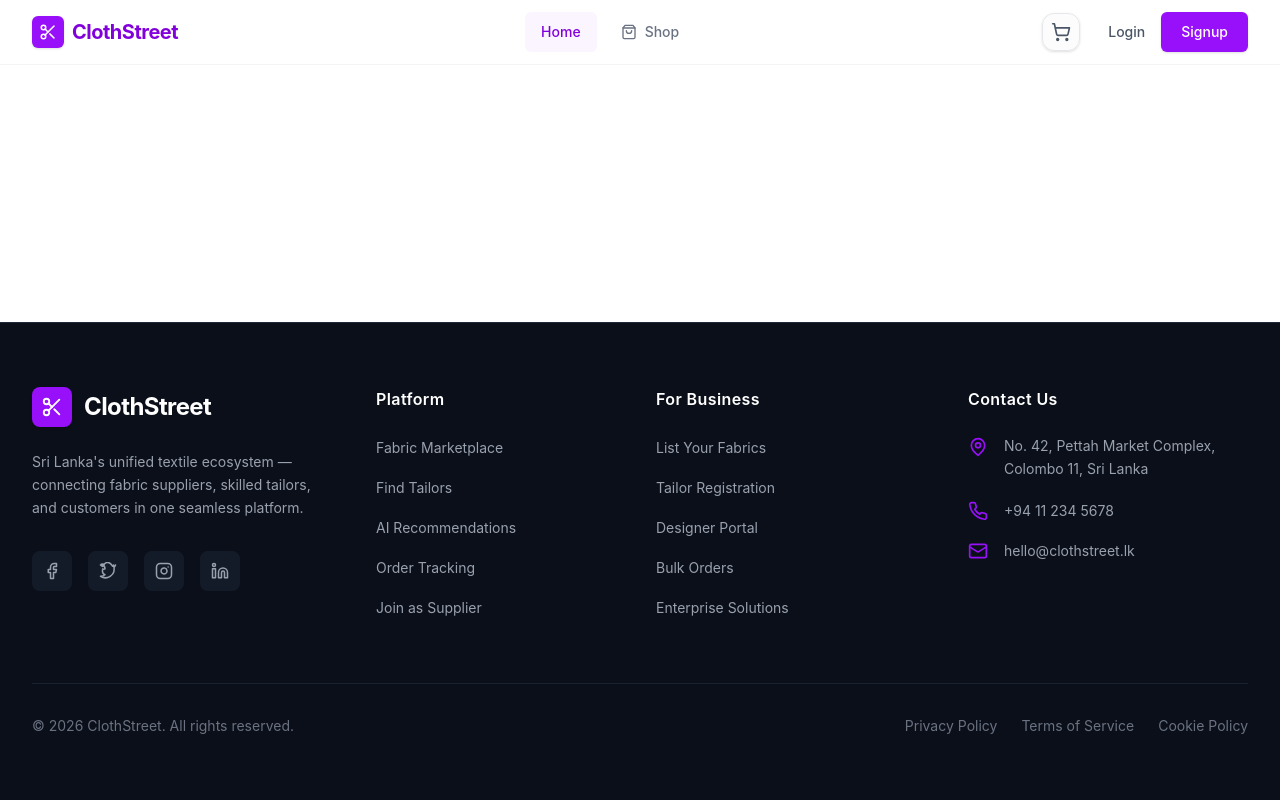
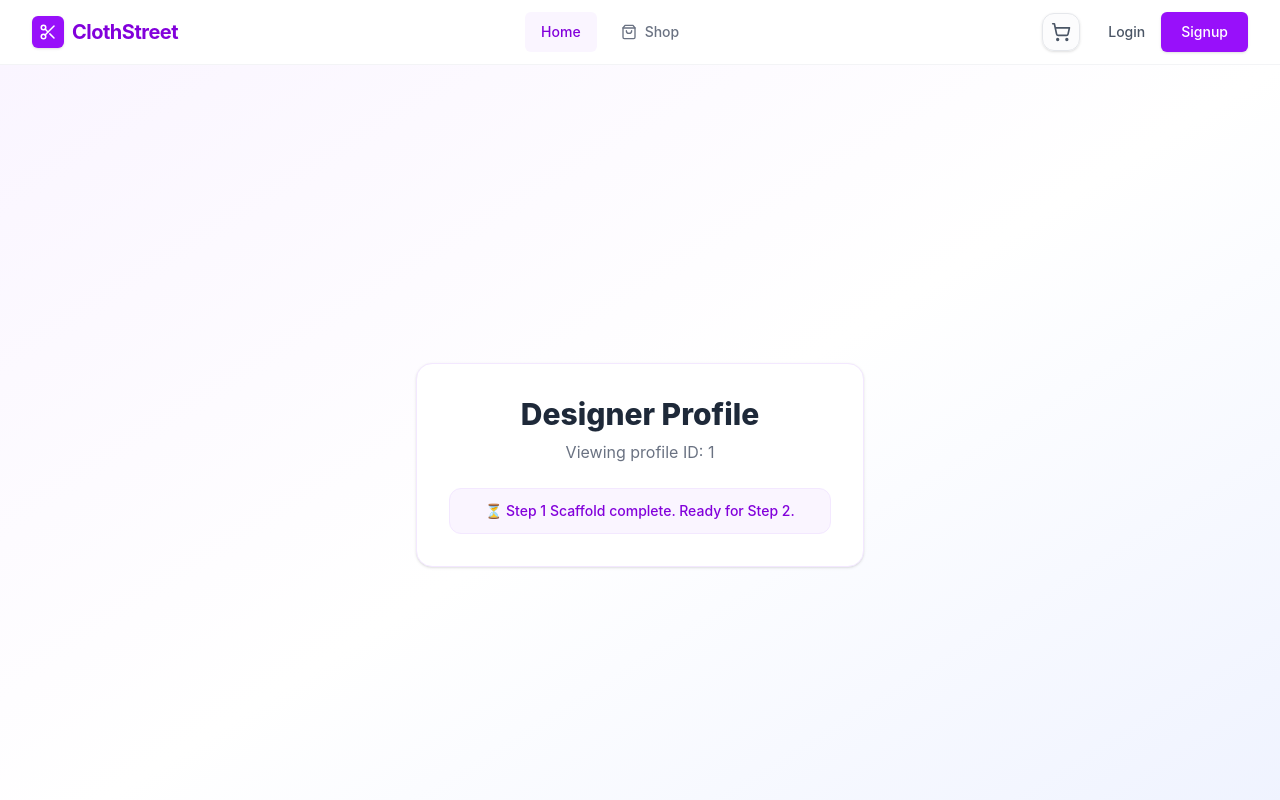
Before and after one commit to ImedhaJayawardhana/ClothStreetSL, a React app in the folder frontend/: page /designer/1 in a window 1280 px wide. Shown: the top 800 px of the page. Built offline with nearby package versions, Linux system fonts and the light colour scheme; no server answers; the HTML template or start-up script is replaced by a standard one.

Commit message:
Creating DesignerProfile placeholder

```diff
--- a/frontend/src/App.jsx
+++ b/frontend/src/App.jsx
@@ -16,6 +16,7 @@ import CustomerProfile from "./pages/CustomerProfile";
 import AIMatch from "./pages/AIMatch";
 import Inventory from "./pages/supplier/Inventory";
 import TailorProfile from "./pages/Tailor/TailorProfile";
+import DesignerProfile from "./pages/designer/DesignerProfile";
 
 
 function PrivateRoute({ children }) {
@@ -45,6 +46,8 @@ export default function App() {
           <Route path="/profile" element={<PrivateRoute><CustomerProfile /></PrivateRoute>} />
           <Route path="/tailor-profile" element={<PrivateRoute><TailorProfile /></PrivateRoute>} />
           <Route path="/tailor/:tailorId" element={<TailorProfile />} />
+          <Route path="/designer-profile" element={<PrivateRoute><DesignerProfile /></PrivateRoute>} />
+          <Route path="/designer/:designerId" element={<DesignerProfile />} />
         </Routes>
       </main>
       <Footer />
--- /dev/null
+++ b/frontend/src/pages/designer/DesignerProfile.jsx
@@ -0,0 +1,21 @@
+import React from "react";
+import { useParams } from "react-router-dom";
+
+export default function DesignerProfile() {
+  const { designerId } = useParams();
+
+  return (
+    <div className="min-h-screen bg-gradient-to-br from-purple-50 via-white to-indigo-50 flex flex-col items-center justify-center p-6">
+      <div className="bg-white p-8 rounded-2xl shadow-sm border border-purple-100 text-center max-w-md w-full">
+        <h1 className="text-3xl font-extrabold text-gray-800 mb-2">Designer Profile</h1>
+        <p className="text-gray-500 mb-6">
+          {designerId ? `Viewing profile ID: ${designerId}` : "Viewing your designer profile"}
+        </p>
+
+        <div className="bg-purple-50 text-purple-700 px-4 py-3 rounded-xl border border-purple-100 font-medium text-sm">
+          ⏳ Step 1 Scaffold complete. Ready for Step 2.
+        </div>
+      </div>
+    </div>
+  );
+}
```
